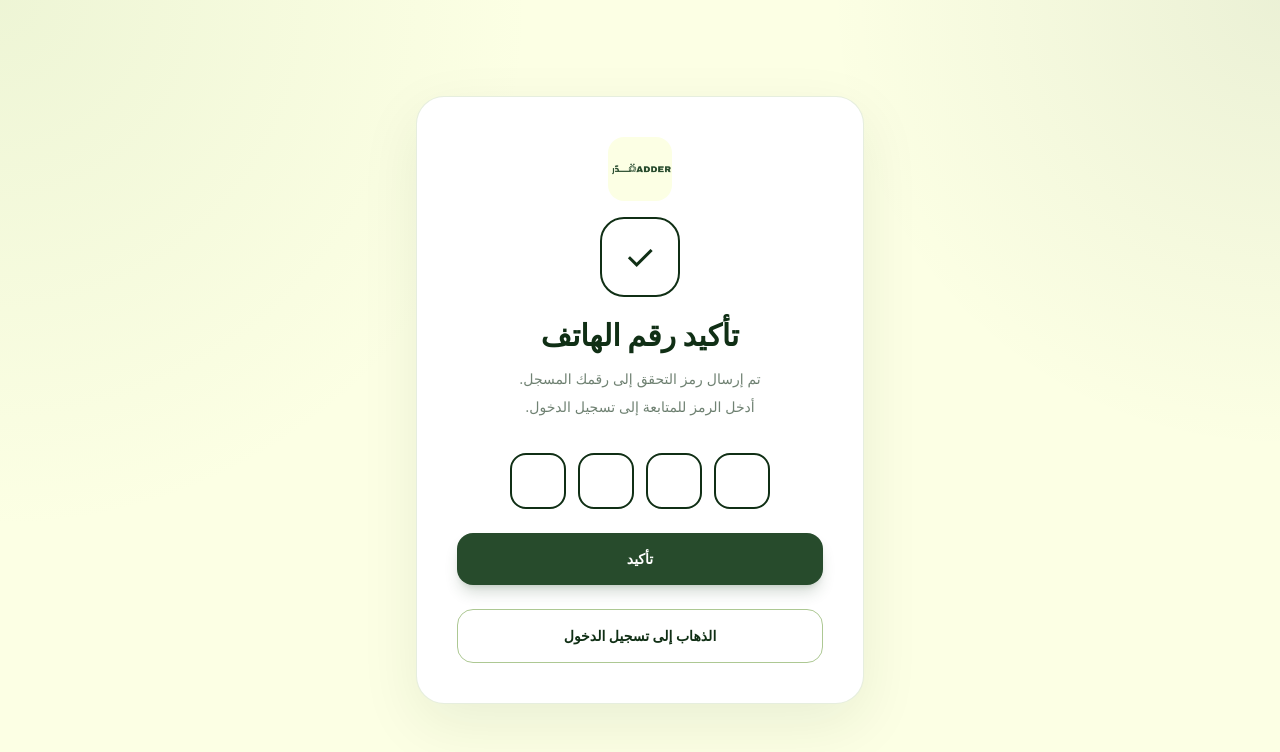
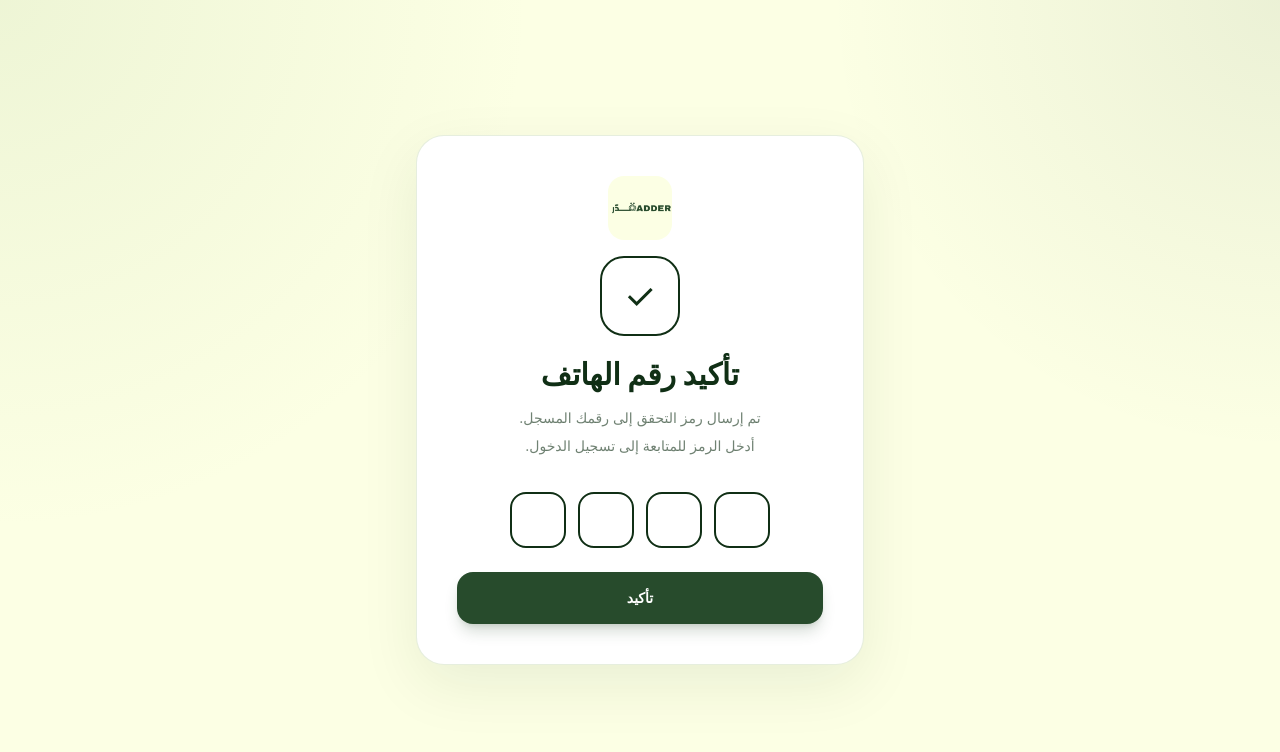
Before and after one commit to Raghad034-acc/QadderSystem, a Next.js app in the folder qadder-frontend/: page /verify-phone in a window 1280 px wide. Shown: the top 752 px of the page. Built offline with nearby package versions, Linux system fonts and the light colour scheme.

Commit message:
Front-End Part#1 final Version

```diff
--- a/qadder-frontend/app/verify-phone/page.tsx
+++ b/qadder-frontend/app/verify-phone/page.tsx
@@ -125,13 +125,6 @@ export default function VerifyPhonePage() {
                   {loading ? "جاري التحقق..." : "تأكيد"}
                 </button>
 
-                <button
-                  type="button"
-                  onClick={() => router.push("/login")}
-                  className="w-full rounded-2xl border border-qadder-border px-7 py-4 text-sm font-semibold text-qadder-dark transition hover:bg-qadder-light"
-                >
-                  الذهاب إلى تسجيل الدخول
-                </button>
               </form>
             </div>
           </div>
```
Also changed, not shown: 3 other files (tests, documents, lock files or other folders).
